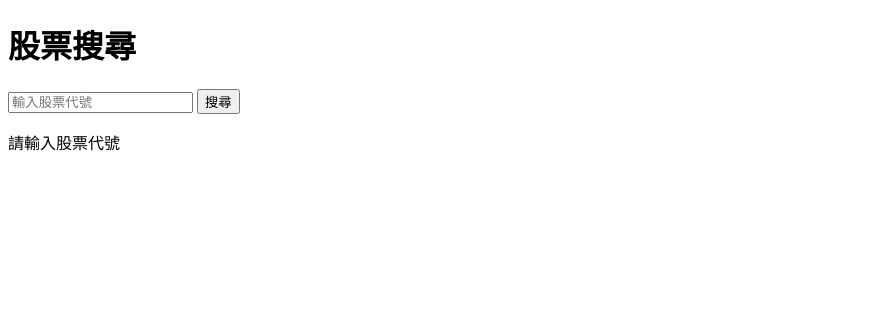
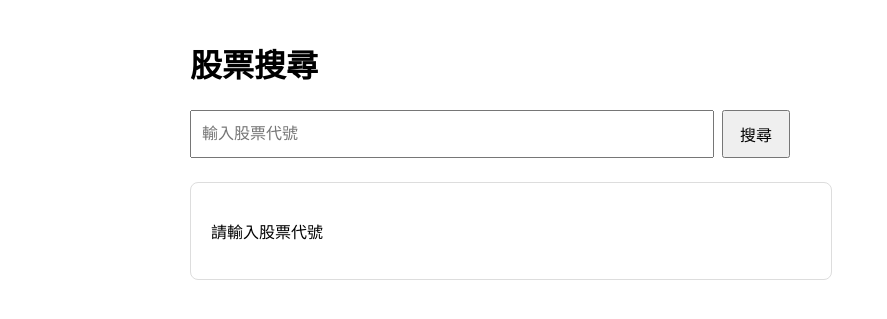
Before and after one commit to winillnwang/US-Stock-Intelligence-Platform, a Django app: page /stocks/search/ in a window 1280 px wide. Shown: the top 319 px of the page, without its empty margins (0-887 px from the left). Run offline with Django 5.2, Linux system fonts and the light colour scheme.

Commit message:
style: improve stock search page layout

```diff
--- a/backend/stocks/templates/stocks/stock_search.html
+++ b/backend/stocks/templates/stocks/stock_search.html
@@ -3,6 +3,44 @@
 <head>
     <meta charset="UTF-8">
     <title>股票搜尋</title>
+    <style>
+    body {
+        font-family: Arial, sans-serif;
+        max-width: 900px;
+        margin: 40px auto;
+        padding: 0 20px;
+    }
+
+    h1 {
+        margin-bottom: 24px;
+    }
+
+    form {
+        display: flex;
+        gap: 8px;
+        margin-bottom: 24px;
+        max-width: 600px;
+    }
+
+    input[type="text"] {
+        flex: 1;
+        padding: 10px;
+        font-size: 16px;
+    }
+
+    button {
+        padding: 10px 16px;
+        font-size: 16px;
+        cursor: pointer;
+    }
+    .result-card {
+        border: 1px solid #ddd;
+        padding: 20px;
+        margin-top: 24px;
+        border-radius: 8px;
+        max-width: 600px;
+    }
+    </style>
 </head>
 
 <body>
@@ -17,7 +55,7 @@
         >
         <button type="submit">搜尋</button>
     </form>
-
+    <div class="result-card">
     {% if not symbol %}
         <p>請輸入股票代號</p>
 
@@ -48,5 +86,6 @@
         <p>股票代號: {{ symbol }}</p>
         <p>查無此股票</p>
     {% endif %}
+    </div>
 </body>
 </html>
```
